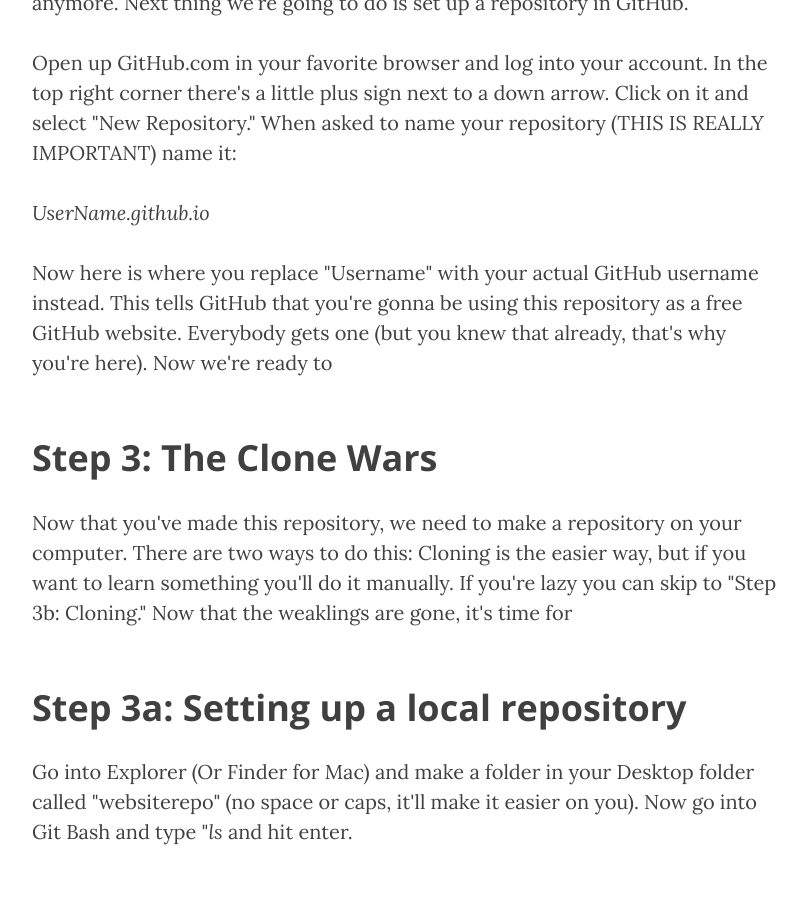
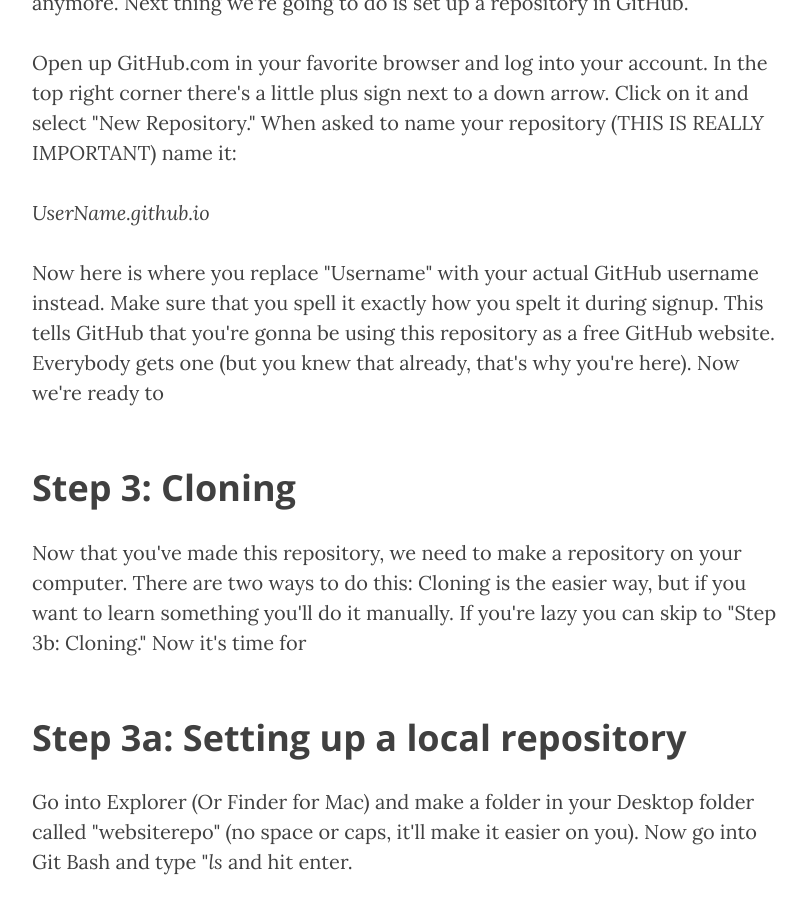
Before and after one commit to Algoritics/blog.algoritics.com, a Jekyll site: the page built from _posts/2015-06-24-my-first-post.markdown, in a window 1280 px wide and 900 px high, scrolled down 2147 px. Shown: the whole window, without its empty margins (233-1040 px from the left). Built offline with Jekyll 4.4.1, drawn with Linux system fonts in a browser that asks for light colours; nearby versions of some CDN libraries.

```diff
--- a/_posts/2015-06-24-my-first-post.markdown
+++ b/_posts/2015-06-24-my-first-post.markdown
@@ -31,11 +31,11 @@
 <p>This is just setting some background stuff up that you don't have to worry about anymore. Next thing we're going to do is set up a repository in GitHub.</p>
 <p>Open up GitHub.com in your favorite browser and log into your account. In the top right corner there's a little plus sign next to a down arrow. Click on it and select "New Repository." When asked to name your repository (THIS IS REALLY IMPORTANT) name it:</p>
 <p><i>UserName.github.io</i></p>
-<p>Now here is where you replace "Username" with your actual GitHub username instead. This tells GitHub that you're gonna be using this repository as a free GitHub website. Everybody gets one (but you knew that already, that's why you're here). Now we're ready to</p>
+<p>Now here is where you replace "Username" with your actual GitHub username instead. Make sure that you spell it exactly how you spelt it during signup. This tells GitHub that you're gonna be using this repository as a free GitHub website. Everybody gets one (but you knew that already, that's why you're here). Now we're ready to</p>
 
-<h2 class="section-heading">Step 3: The Clone Wars</h2>
+<h2 class="section-heading">Step 3: Cloning</h2>
 
-<p>Now that you've made this repository, we need to make a repository on your computer. There are two ways to do this: Cloning is the easier way, but if you want to learn something you'll do it manually. If you're lazy you can skip to "Step 3b: Cloning." Now that the weaklings are gone, it's time for</p>
+<p>Now that you've made this repository, we need to make a repository on your computer. There are two ways to do this: Cloning is the easier way, but if you want to learn something you'll do it manually. If you're lazy you can skip to "Step 3b: Cloning." Now it's time for</p>
 
 <h2 class="section-heading">Step 3a: Setting up a local repository</h2>
 <p>Go into Explorer (Or Finder for Mac) and make a folder in your Desktop folder called "websiterepo" (no space or caps, it'll make it easier on you). Now go into Git Bash and type "<i>ls</i> and hit enter.</p>
```
